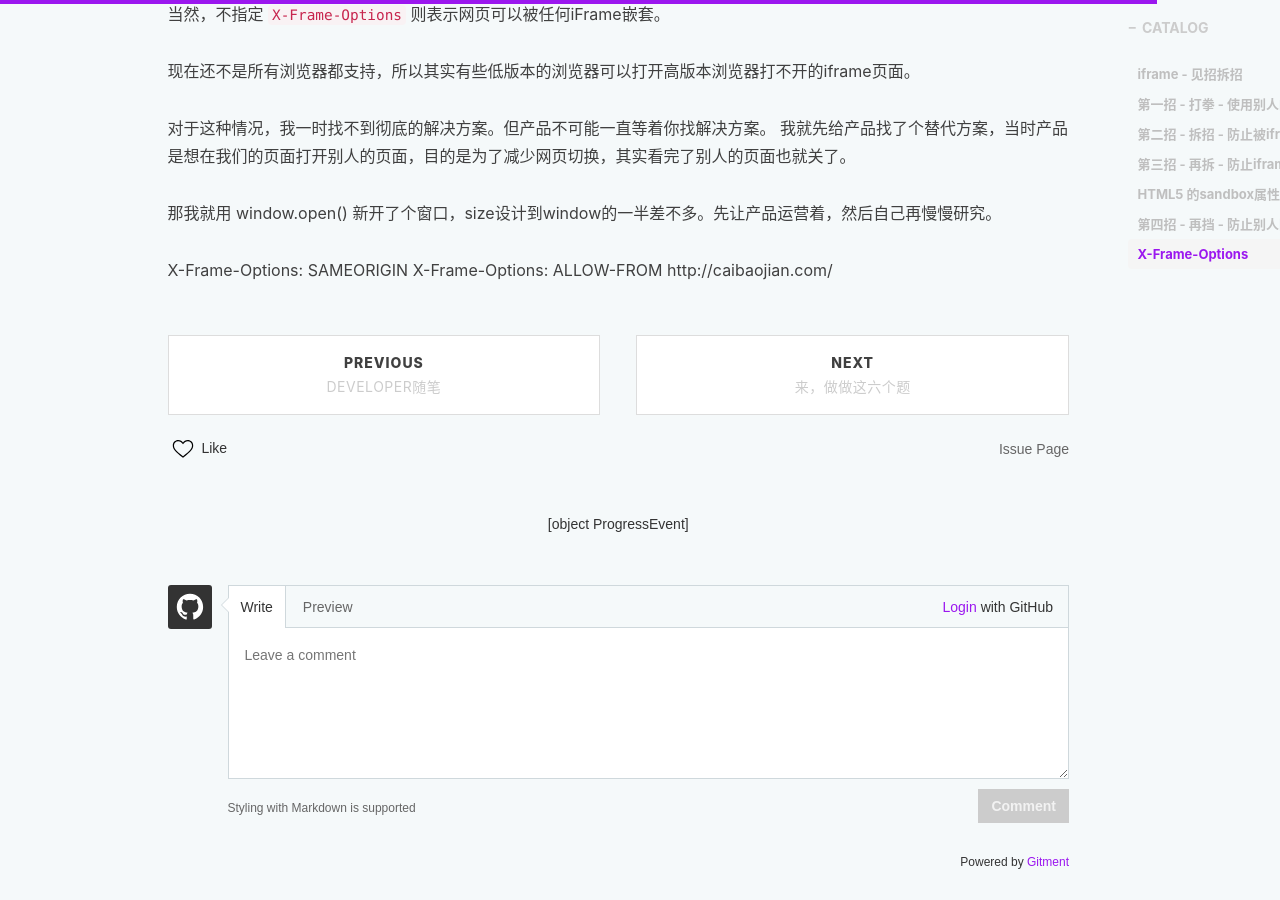
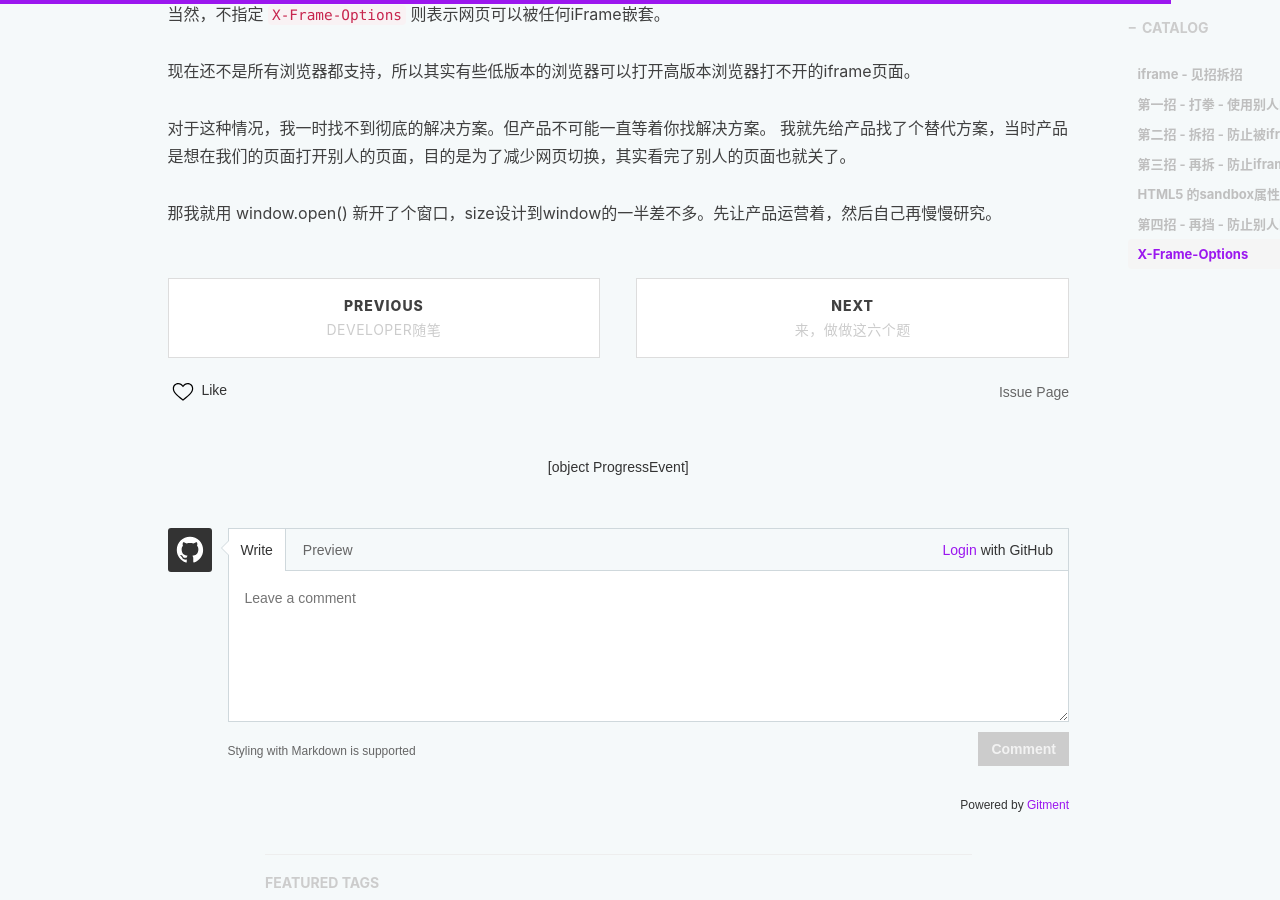
Before and after one commit to LonelyJoker/xiaohuazheng.github.io, a Jekyll site: the page built from _posts/2017-08-23-iframe-defense.md, in a window 1280 px wide and 900 px high, scrolled down 4381 px. Built offline with Jekyll 4.4.1, drawn with Linux system fonts in a browser that asks for light colours; nearby versions of some CDN libraries; comment, search, counter and statistics services are not loaded.

Commit message:
fix iframe post

```diff
--- a/_posts/2017-08-23-iframe-defense.md
+++ b/_posts/2017-08-23-iframe-defense.md
@@ -175,12 +175,6 @@ IE 有个 security="restricted" 来做限制，是禁止掉js，显然不符合
 那我就用 window.open() 新开了个窗口，size设计到window的一半差不多。先让产品运营着，然后自己再慢慢研究。
 
 
-X-Frame-Options: SAMEORIGIN
-X-Frame-Options: ALLOW-FROM http://caibaojian.com/
-
-
-
-
 
 
 
```
